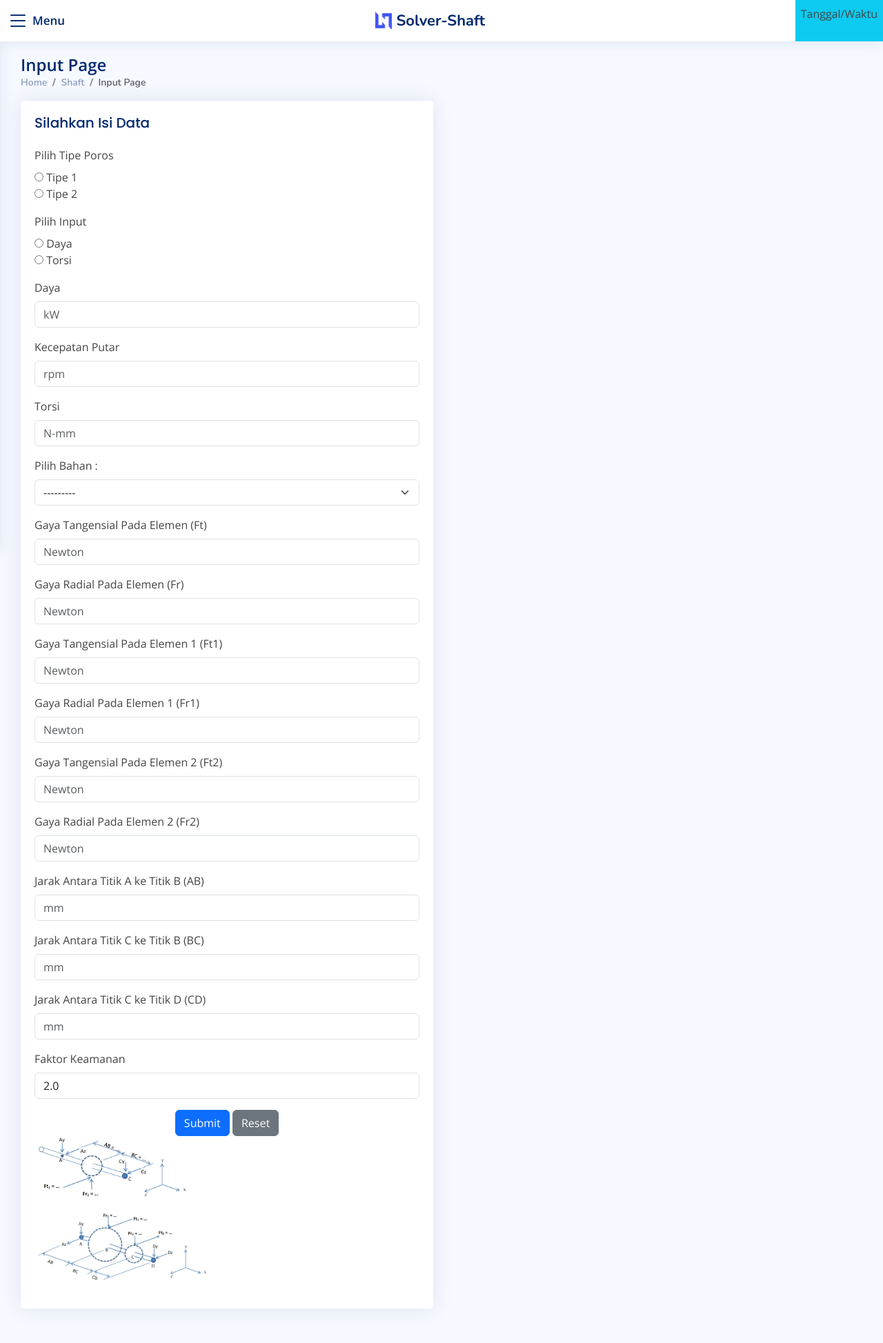
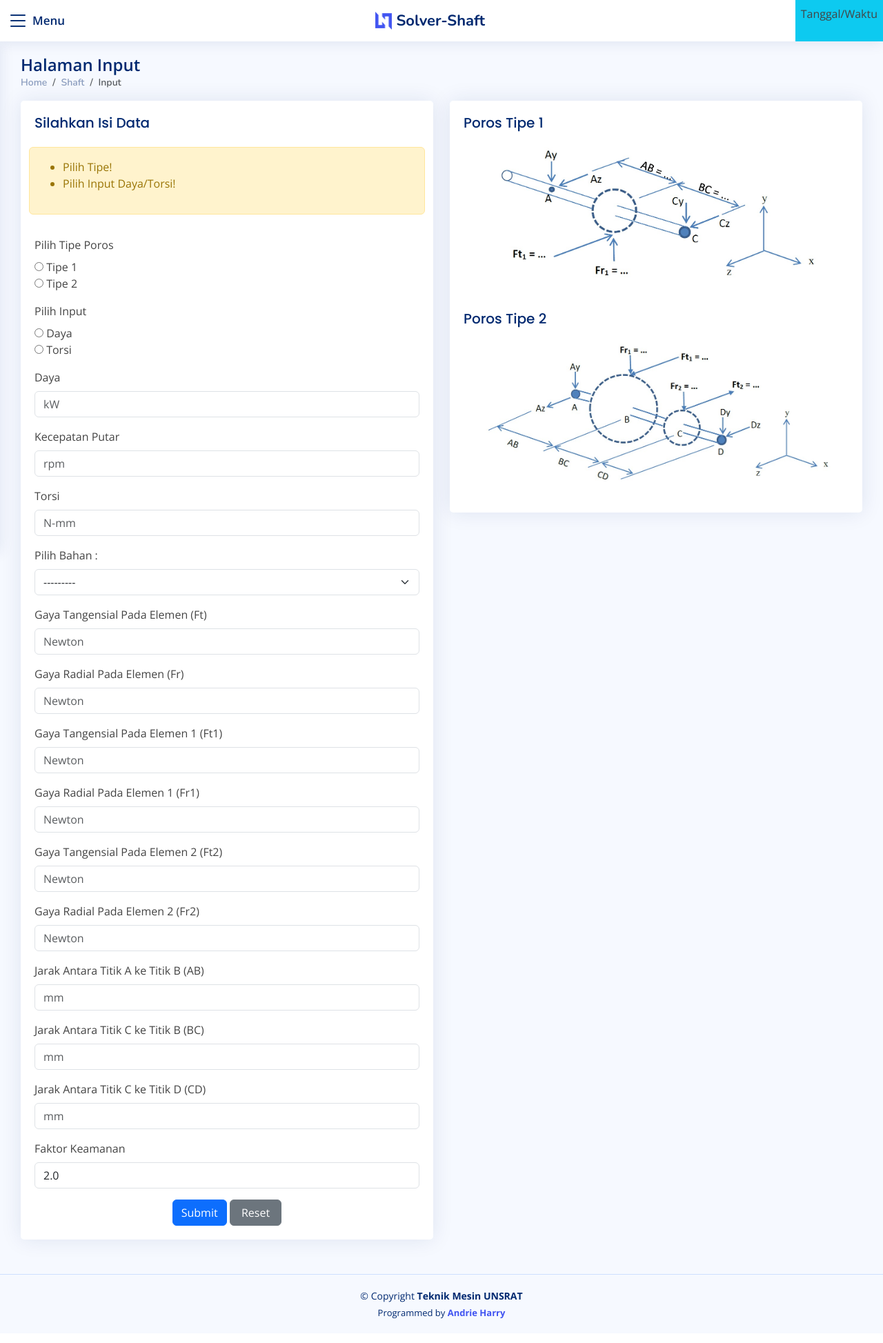
Before and after one commit to DrieHarry/mechanical-design, a Django app: page /shaft/output in a window 1280 px wide. Shown: the whole page at 69% size. After the commit the page ends 1912 px from the top, so only its background shows below. Run offline with Django 4.2, Linux system fonts and the light colour scheme; data comes from the database, SQL or seed files in the repository; some libraries are stand-ins or nearby versions.

Commit message:
styling v1

```diff
--- a/shaft/forms.py
+++ b/shaft/forms.py
@@ -6,9 +6,9 @@
     N = forms.FloatField(label="Faktor Keamanan ",
                             widget=forms.NumberInput(attrs={'value': '2.0', 'min': '0', 'class':'form-control'}))
     RadioSelectTipe = forms.ChoiceField(label = "Pilih Tipe Poros" ,choices=(('1','Tipe 1'), ('2','Tipe 2')),
-                                            initial = "1",widget=forms.RadioSelect)
+                                            initial = "",widget=forms.RadioSelect,required=False)
     RadioSelectDayaTorsi = forms.ChoiceField(label = "Pilih Input" ,choices=(('D','Daya'), ('T','Torsi')),
-                                            initial = "D", widget=forms.RadioSelect)
+                                            initial = "", widget=forms.RadioSelect,required=False)
     P = forms.FloatField(label="Daya ",
                             widget=forms.NumberInput(attrs={'placeholder': 'kW', 'class':'form-control'}),required=False)
     n = forms.FloatField(label="Kecepatan Putar ",
@@ -46,6 +46,10 @@
         AB = cleaned_data.get("AB")
         BC = cleaned_data.get("BC")
         errors = []
+        if not tipe:
+            errors.append('Pilih Tipe!')
+        if not RadioSelectDayaTorsi:
+            errors.append('Pilih Input Daya/Torsi!')
         if RadioSelectDayaTorsi == 'D':
             if not P:
                 errors.append('Daya harus diisi!')
--- a/shaft/static/shaft/css/style.css
+++ b/shaft/static/shaft/css/style.css
@@ -9,6 +9,7 @@
   font-family: "Open Sans", sans-serif;
   background: #f6f9ff;
   color: #444444;
+  transition: all 0.3s;
 }
 
 a {
@@ -180,3 +181,26 @@
 .sidebar-nav .nav-link:hover i {
   color: #4154f1;
 }
+
+/*--------------------------------------------------------------
+# Footer
+--------------------------------------------------------------*/
+.footer {
+  padding: 20px 0;
+  font-size: 14px;
+  transition: all 0.3s;
+  border-top: 1px solid #cddfff;
+}
+
+
+.footer .copyright {
+  text-align: center;
+  color: #012970;
+}
+
+.footer .credits {
+  padding-top: 5px;
+  text-align: center;
+  font-size: 13px;
+  color: #012970;
+}
--- a/shaft/static/shaft/js/main.js
+++ b/shaft/static/shaft/js/main.js
@@ -1,6 +1,6 @@
 const toggleSidebarBtn = document.getElementById('toggle-sidebar-btn');
 const sidebar = document.getElementById('sidebar');
-const main = document.getElementById('main');
+const main = document.getElementById('body');
 
 toggleSidebarBtn.addEventListener('click', function() {
   sidebar.classList.toggle('active');
@@ -13,3 +13,52 @@
   }
 
 });
+
+// get the radio button group element
+var radios = document.getElementsByName('RadioSelectTipe');
+var tipe1 = document.querySelectorAll('.tipe1');
+var tipe2 = document.querySelectorAll('.tipe2');
+
+for (var i = 0; i < radios.length; i++) {
+    radios[i].onchange = function () {
+        if (this.value == '1') {
+            for (var j = 0; j < tipe1.length; j++) {
+                tipe1[j].style.display = "block";
+            }
+            for (var k = 0; k < tipe2.length; k++) {
+                tipe2[k].style.display = "none";
+            }
+        } else if (this.value == '2') {
+            for (var j = 0; j < tipe1.length; j++) {
+                tipe1[j].style.display = "none";
+            }
+            for (var k = 0; k < tipe2.length; k++) {
+                tipe2[k].style.display = "block";
+            }
+        }
+    }
+}
+
+var radios2 = document.getElementsByName('RadioSelectDayaTorsi');
+var daya = document.querySelectorAll('.daya');
+var torsi = document.querySelectorAll('.torsi');
+
+for(var i = 0; i < radios.length; i++) {
+    radios2[i].onchange = function() {
+        if (this.value == 'D') {
+            for (var j = 0; j < daya.length; j++) {
+                daya[j].style.display = "block";
+            }
+            for (var k = 0; k < torsi.length; k++) {
+                torsi[k].style.display = "none";
+            }
+        } else if (this.value == 'T') {
+            for (var j = 0; j < daya.length; j++) {
+                daya[j].style.display = "none";
+            }
+            for (var k = 0; k < torsi.length; k++) {
+                torsi[k].style.display = "block";
+            }
+        }
+    }
+}
--- a/shaft/templates/shaft/input.html
+++ b/shaft/templates/shaft/input.html
@@ -5,18 +5,19 @@
 
 {% block body %}
 <div class="pagetitle">
-    <h1>Input Page</h1>
+    <h1>Halaman Input</h1>
     <nav>
         <ol class="breadcrumb">
           <li class="breadcrumb-item">Home</li>
           <li class="breadcrumb-item">Shaft</li>
-          <li class="breadcrumb-item active">Input Page</li>
+          <li class="breadcrumb-item active">Input</li>
         </ol>
     </nav>
 </div>
 
 <section class="section">
     <div class="row">
+      <!-- ======= Form Card ======= -->
       <div class="col-lg-6">
         <div class="card">
           <div class="card-body">
@@ -24,7 +25,9 @@
                 <form class="row g-3" action="{% url 'shaft:output' %}" method="post">
                     {% csrf_token %}
 
-                    {{ form.non_field_errors }}
+                    {% if form.non_field_errors %}
+                        <div class="alert alert-warning">{{ form.non_field_errors }}</div>
+                    {% endif %}
 
                     <div class="col-12">
                         <label class="form-label">{{ form.RadioSelectTipe.label }}</label>
@@ -34,16 +37,16 @@
                         <label class="form-label">{{ form.RadioSelectDayaTorsi.label }}</label>
                         {{ form.RadioSelectDayaTorsi }}
                     </div>
-                    <div class="col-12">
+                    <div class="daya col-12">
                         <label class="form-label">{{ form.P.label }}</label>
                         {{ form.P }}
                     </div>
 
-                    <div class="col-12">
+                    <div class="daya col-12">
                         <label class="form-label">{{ form.n.label }}</label>
                         {{ form.n }}
                     </div>
-                    <div class="col-12">
+                    <div class="torsi col-12">
                         <label class="form-label">{{ form.T.label }}</label>
                         {{ form.T }}
                     </div>
@@ -51,27 +54,27 @@
                         <label class="form-label">{{ form.Material.label }}</label>
                         {{ form.Material }}
                     </div>
-                    <div class="col-12">
+                    <div class="tipe1 col-12">
                         <label class="form-label">{{ form.Ft.label }}</label>
                         {{ form.Ft }}
                     </div>
-                    <div class="col-12">
+                    <div class="tipe1 col-12">
                         <label class="form-label">{{ form.Fr.label }}</label>
                         {{ form.Fr }}
                     </div>
-                    <div class="col-12">
+                    <div class="tipe2 col-12">
                         <label class="form-label">{{ form.Ft1.label }}</label>
                         {{ form.Ft1 }}
                     </div>
-                    <div class="col-12">
+                    <div class="tipe2 col-12">
                         <label class="form-label">{{ form.Fr1.label }}</label>
                         {{ form.Fr1 }}
                     </div>
-                    <div class="col-12">
+                    <div class="tipe2 col-12">
                         <label class="form-label">{{ form.Ft2.label }}</label>
                         {{ form.Ft2 }}
                     </div>
-                    <div class="col-12">
+                    <div class="tipe2 col-12">
                         <label class="form-label">{{ form.Fr2.label }}</label>
                         {{ form.Fr2 }}
                     </div>
@@ -83,7 +86,7 @@
                         <label class="form-label">{{ form.BC.label }}</label>
                         {{ form.BC }}
                     </div>
-                    <div class="col-12">
+                    <div class="tipe2 col-12">
                         <label class="form-label">{{ form.CD.label }}</label>
                         {{ form.CD }}
                     </div>
@@ -93,15 +96,29 @@
                     </div>
                     <div class="text-center">
                         <input class="btn btn-primary" type="submit" value="Submit"/>
-                        <button type="reset" class="btn btn-secondary">Reset</button>
+                        <input class="btn btn-secondary" type="reset" value=" Reset "/>
                     </div>
                 </form>
+          </div>
+        </div>
+      </div>
+
+      <!-- ======= Gambar Card ======= -->
+      <div class="col-lg-6">
+        <div class="card">
+          <div class="card-body">
+            <div class="tipe1">
+                <h5 class="card-title">Poros Tipe 1</h5>
                 <figure>
-                    <img src="{% static 'shaft/tipe1.jpg' %}" alt="tipe1" width="40%" height="auto">
+                    <img src="{% static 'shaft/tipe1.jpg' %}" alt="tipe1" width="85%" height="auto" class="mx-auto d-block">
                 </figure>
+            </div>
+            <div class="tipe2">
+                <h5 class="card-title">Poros Tipe 2</h5>
                 <figure>
-                    <img src="{% static 'shaft/tipe2.jpg' %}" alt="tipe2" width="45%" height="auto">
+                    <img src="{% static 'shaft/tipe2.jpg' %}" alt="tipe2" width="91%" height="auto" class="mx-auto d-block">
                 </figure>
+            </div>
           </div>
         </div>
       </div>
--- a/shaft/templates/shaft/layout.html
+++ b/shaft/templates/shaft/layout.html
@@ -14,7 +14,7 @@
         <!-- ======= Main CSS Files ======= -->
         <link rel="stylesheet" href="{% static 'shaft/css/style.css' %}">
     </head>
-    <body>
+    <body id="body">
     <!-- ======= Header ======= -->
         <header class="header fixed-top d-flex justify-content-between">
             <div class="d-flex align-items-center">
@@ -41,7 +41,7 @@
                 <li class="nav-item">
                     <a class="nav-link collapsed" href="{% url 'shaft:input' %}">
                         <i class="bi bi-box-arrow-in-down-left"></i>
-                        <span>Input Page</span>
+                        <span>Halaman Input</span>
                     </a>
                 </li>
                 <li>
@@ -63,6 +63,15 @@
             {% endblock %}
         </main>
 
+        <!-- ======= Footer ======= -->
+        <footer id="footer" class="footer">
+            <div class="copyright">
+            &copy; Copyright <strong><span>Teknik Mesin UNSRAT</span></strong>
+            </div>
+            <div class="credits">Programmed by <a href=""><strong>Andrie Harry</strong></a>
+            </div>
+        </footer>
+
 
     <!-- External JS File -->
     <script src="{% static 'shaft/vendor/bootstrap/js/bootstrap.min.js' %}"></script>
```
Also changed, not shown: shaft/templates/shaft/output.html (+85 -46 lines).
